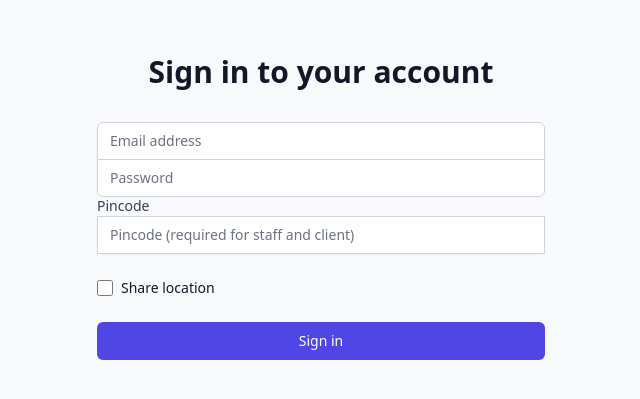
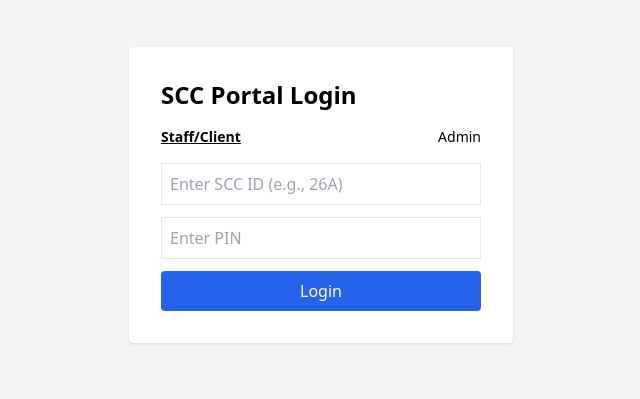
Before and after one commit to Seltostrips/SCC2, a Next.js app in the folder frontend/: page /login in a window 1280 px wide. Shown: the part 205-604 px from the top of the page, without its empty margins (319-959 px from the left). Built offline with nearby package versions, Linux system fonts and the light colour scheme.

Commit message:
Update login.js

```diff
--- a/frontend/pages/login.js
+++ b/frontend/pages/login.js
@@ -1,168 +1,57 @@
-import { useState, useEffect } from 'react';
+import { useState } from 'react';
 import { useRouter } from 'next/router';
 import axios from 'axios';
 
 export default function Login() {
-  const [formData, setFormData] = useState({
-    email: '',
-    password: '',
-    pincode: ''
-  });
-  const [error, setError] = useState('');
-  const [loading, setLoading] = useState(false);
-  const [location, setLocation] = useState(null);
-  const [locationLoading, setLocationLoading] = useState(false);
+  const [formData, setFormData] = useState({ sccId: '', pin: '', email: '', password: '' });
+  const [isAdmin, setIsAdmin] = useState(false);
   const router = useRouter();
-
-  const { email, password, pincode } = formData;
-
-  const onChange = (e) => setFormData({ ...formData, [e.target.name]: e.target.value });
-
-  const getLocation = () => {
-    setLocationLoading(true);
-    if (navigator.geolocation) {
-      navigator.geolocation.getCurrentPosition(
-        (position) => {
-          setLocation({
-            latitude: position.coords.latitude,
-            longitude: position.coords.longitude
-          });
-          setLocationLoading(false);
-        },
-        (error) => {
-          console.error('Error getting location:', error);
-          setLocationLoading(false);
-        }
-      );
-    } else {
-      console.error('Geolocation is not supported by this browser.');
-      setLocationLoading(false);
-    }
-  };
 
   const onSubmit = async (e) => {
     e.preventDefault();
-    setLoading(true);
-    setError('');
-
     try {
-      // Get location if not already obtained
-      if (!location && !locationLoading) {
-        getLocation();
-        setLoading(false);
-        return;
-      }
-
-      const loginData = {
-        email,
-        password,
-        ...(pincode && { pincode }),
-        ...(location && { location })
-      };
-
-      const res = await axios.post('/api/auth/login', loginData);
-
+      const res = await axios.post('/api/auth/login', formData);
       localStorage.setItem('token', res.data.token);
-
       const user = res.data.user;
 
-      // Redirect based on user role
-      if (user.role === 'staff') {
-        router.push('/staff');
-      } else if (user.role === 'client') {
-        router.push('/client');
-      } else if (user.role === 'admin') {
-        router.push('/admin');
-      } else {
-        setError('Invalid user role');
-      }
+      localStorage.setItem('user', JSON.stringify(user));
+
+      if (user.role === 'staff') router.push('/staff/select-location');
+      else if (user.role === 'client') router.push('/client');
+      else router.push('/admin');
     } catch (err) {
-      console.error('Login error:', err);
-      setError(err.response?.data?.message || 'Login failed');
-    } finally {
-      setLoading(false);
+      alert(err.response?.data?.message || 'Login failed');
     }
   };
 
   return (
-    <div className="min-h-screen flex items-center justify-center bg-gray-50 py-12 px-4 sm:px-6 lg:px-8">
-      <div className="max-w-md w-full space-y-8">
-        <div>
-          <h2 className="mt-6 text-center text-3xl font-extrabold text-gray-900">Sign in to your account</h2>
+    <div className="min-h-screen flex items-center justify-center bg-gray-100">
+      <form onSubmit={onSubmit} className="bg-white p-8 rounded shadow w-96">
+        <h2 className="text-2xl mb-4 font-bold">SCC Portal Login</h2>
+
+        <div className="mb-4 flex justify-between">
+          <button type="button" onClick={() => setIsAdmin(false)} className={`text-sm ${!isAdmin ? 'font-bold underline' : ''}`}>Staff/Client</button>
+          <button type="button" onClick={() => setIsAdmin(true)} className={`text-sm ${isAdmin ? 'font-bold underline' : ''}`}>Admin</button>
         </div>
-        <form className="mt-8 space-y-6" onSubmit={onSubmit}>
-          <div className="rounded-md shadow-sm -space-y-px">
-            <div>
-              <label htmlFor="email-address" className="sr-only">Email address</label>
-              <input
-                id="email-address"
-                name="email"
-                type="email"
-                autoComplete="email"
-                required
-                className="appearance-none rounded-none relative block w-full px-3 py-2 border border-gray-300 placeholder-gray-500 text-gray-900 rounded-t-md focus:outline-none focus:ring-indigo-500 focus:border-indigo-500 focus:z-10 sm:text-sm"
-                placeholder="Email address"
-                value={email}
-                onChange={onChange}
-              />
-            </div>
-            <div>
-              <label htmlFor="password" className="sr-only">Password</label>
-              <input
-                id="password"
-                name="password"
-                type="password"
-                autoComplete="current-password"
-                required
-                className="appearance-none rounded-none relative block w-full px-3 py-2 border border-gray-300 placeholder-gray-500 text-gray-900 rounded-b-md focus:outline-none focus:ring-indigo-500 focus:border-indigo-500 focus:z-10 sm:text-sm"
-                placeholder="Password"
-                value={password}
-                onChange={onChange}
-              />
-            </div>
-            <div>
-              <label htmlFor="pincode" className="block text-sm font-medium text-gray-700">Pincode</label>
-              <input
-                id="pincode"
-                name="pincode"
-                type="text"
-                className="appearance-none rounded-none relative block w-full px-3 py-2 border border-gray-300 placeholder-gray-500 text-gray-900 rounded-md focus:outline-none focus:ring-indigo-500 focus:border-indigo-500 focus:z-10 sm:text-sm"
-                placeholder="Pincode (required for staff and client)"
-                value={pincode}
-                onChange={onChange}
-              />
-            </div>
-          </div>
 
-          {error && <div className="text-red-500 text-center">{error}</div>}
+        {!isAdmin ? (
+          <>
+            <input className="w-full mb-3 p-2 border" placeholder="Enter SCC ID (e.g., 26A)"
+              onChange={e => setFormData({...formData, sccId: e.target.value})} />
+            <input className="w-full mb-3 p-2 border" type="password" placeholder="Enter PIN"
+              onChange={e => setFormData({...formData, pin: e.target.value})} />
+          </>
+        ) : (
+          <>
+            <input className="w-full mb-3 p-2 border" placeholder="Email"
+              onChange={e => setFormData({...formData, email: e.target.value})} />
+            <input className="w-full mb-3 p-2 border" type="password" placeholder="Password"
+              onChange={e => setFormData({...formData, password: e.target.value})} />
+          </>
+        )}
 
-          <div className="flex items-center justify-between">
-            <div className="flex items-center">
-              <input
-                id="location-permission"
-                type="checkbox"
-                checked={locationLoading || !!location}
-                onChange={getLocation}
-                className="h-4 w-4 text-indigo-600 focus:ring-indigo-500 border-gray-300 rounded"
-              />
-              <label htmlFor="location-permission" className="ml-2 block text-sm text-gray-900">
-                Share location
-              </label>
-            </div>
-            {locationLoading && <span className="text-sm text-gray-500">Getting location...</span>}
-          </div>
-
-          <div>
-            <button
-              type="submit"
-              disabled={loading}
-              className="group relative w-full flex justify-center py-2 px-4 border border-transparent text-sm font-medium rounded-md text-white bg-indigo-600 hover:bg-indigo-700 focus:outline-none focus:ring-2 focus:ring-offset-2 focus:ring-indigo-500 disabled:opacity-50"
-            >
-              {loading ? 'Signing in...' : 'Sign in'}
-            </button>
-          </div>
-        </form>
-      </div>
+        <button className="w-full bg-blue-600 text-white py-2 rounded">Login</button>
+      </form>
     </div>
   );
 }
```
